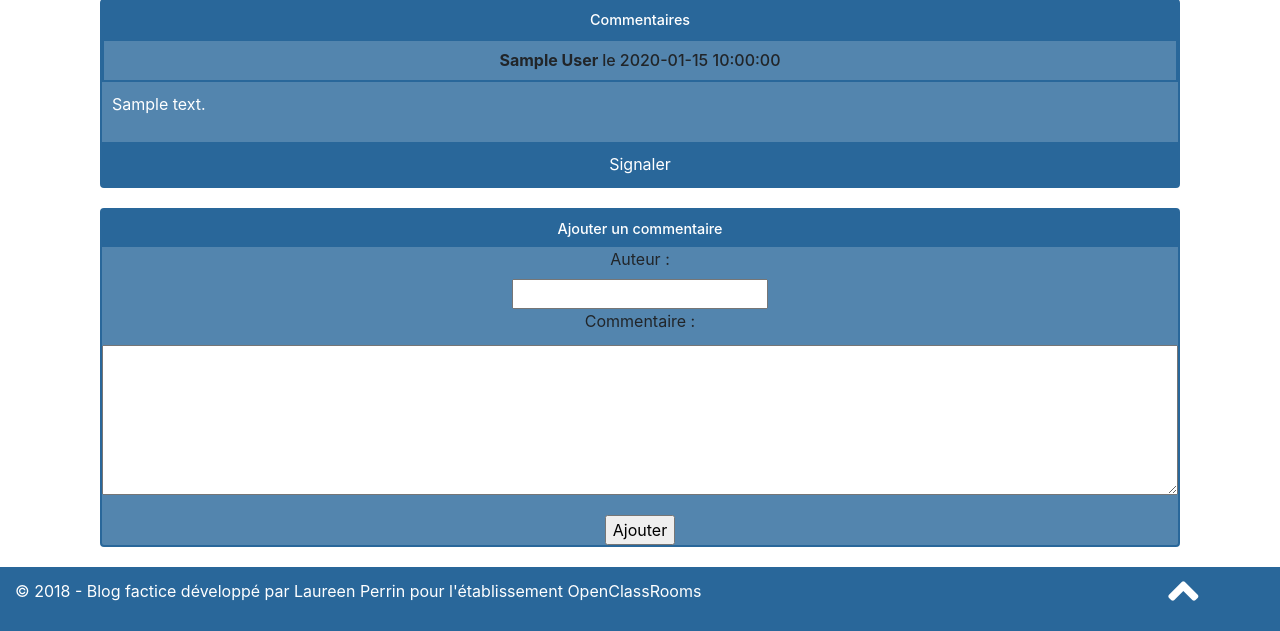
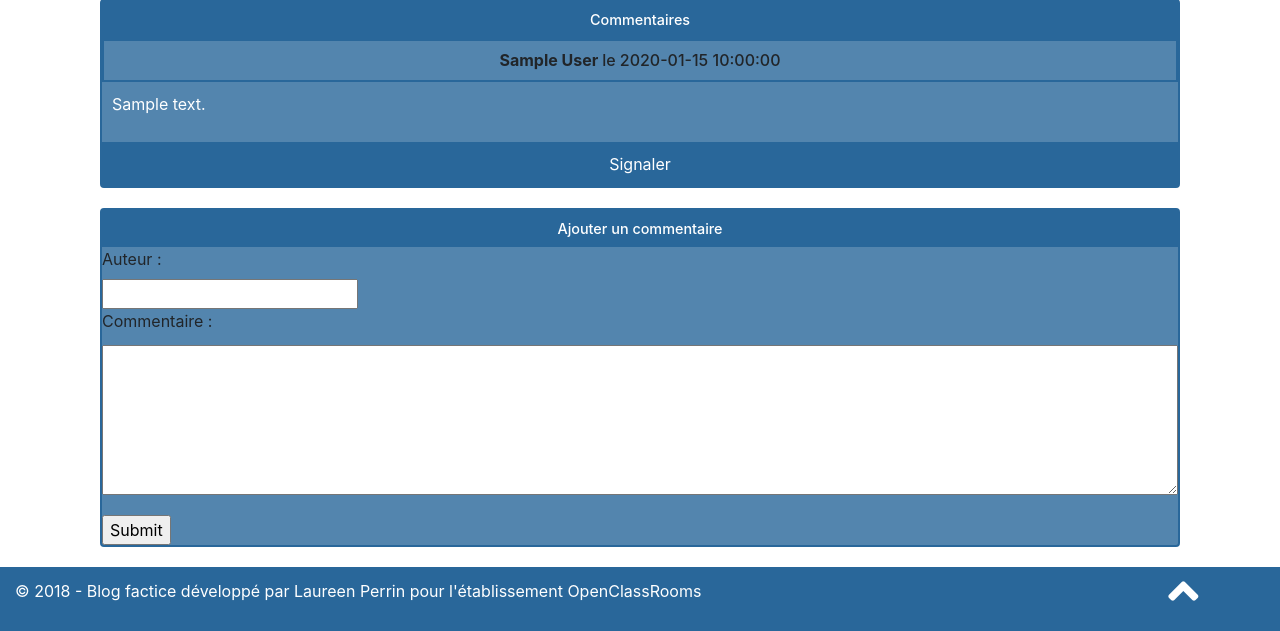
Before and after one commit to LaureenPerrin/project4_Blog-application-in-PHP-and-with-a-MySQL-database, a PHP site: template structure_in_MVC/View/frontend/p2_detailsEpisodeView.php in a window 1280 px wide. Shown: the part 278-909 px from the top of the page. Run offline with PHP 8.4, Linux system fonts and the light colour scheme; the template is opened without the code that fills it: most values are stand-ins (such as "Sample title", 1, 10 or a date in 2020); some libraries are stand-ins or nearby versions.

Commit message:
modification of the div form class

```diff
--- a/structure_in_MVC/View/frontend/p2_detailsEpisodeView.php
+++ b/structure_in_MVC/View/frontend/p2_detailsEpisodeView.php
@@ -23,6 +23,7 @@
 <div id="p2comment" class="container-fluid">
 
     <div class="episodes">
+
         <h3>Commentaires</h3>
 
         <?php
@@ -48,15 +49,12 @@ while ($comment = $comments->fetch()) {
 
 
     </div>
-
-
-
-
     <div class="episodes">
 
         <h3>Ajouter un commentaire</h3>
-        <form id="addComment" action="index.php?action=addComment&amp;id=<?= $detailsEpisode['idEpisode'] ?>"
+        <form class="formAddComment" action="index.php?action=addComment&amp;idEpisode=<?= $detailsEpisode['idEpisode'] ?>"
             method="post">
+
             <div>
                 <label for="author">Auteur :</label>
                 <br />
@@ -68,7 +66,7 @@ while ($comment = $comments->fetch()) {
                 <textarea class="textAddComment" id="content" name="content"></textarea>
             </div>
             <div>
-                <input type="submit" value="Ajouter" />
+                <input type="submit" />
             </div>
         </form>
 
```
